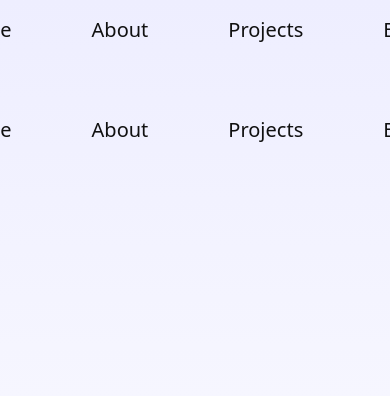
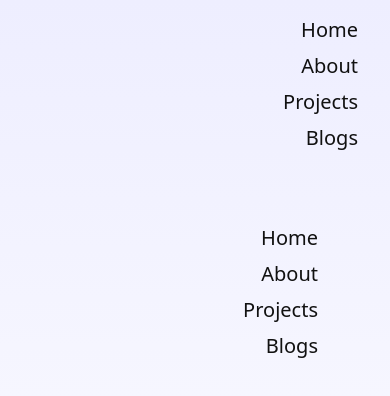
Before and after one commit to ecmCode/nextjs-portfolio, a Next.js app: page /components/Navbar in a window 390 px wide. Shown: the top 396 px of the page. Built offline with nearby package versions, Linux system fonts and the light colour scheme.

Commit message:
responsive design: navbar

```diff
--- a/src/pages/components/styles/Navbar.module.css
+++ b/src/pages/components/styles/Navbar.module.css
@@ -1,7 +1,7 @@
 .nav{
-    @apply flex flex-row gap-20 justify-center items-center py-4
+    @apply flex flex-col md:flex-row gap-2 md:gap-20 justify-center items-end md:items-center py-4 px-8
 }
 
 .nav li{
-    @apply text-xl font-light hover:text-slate-400
+    @apply text-xl font-light hover:text-slate-600
 }
```
